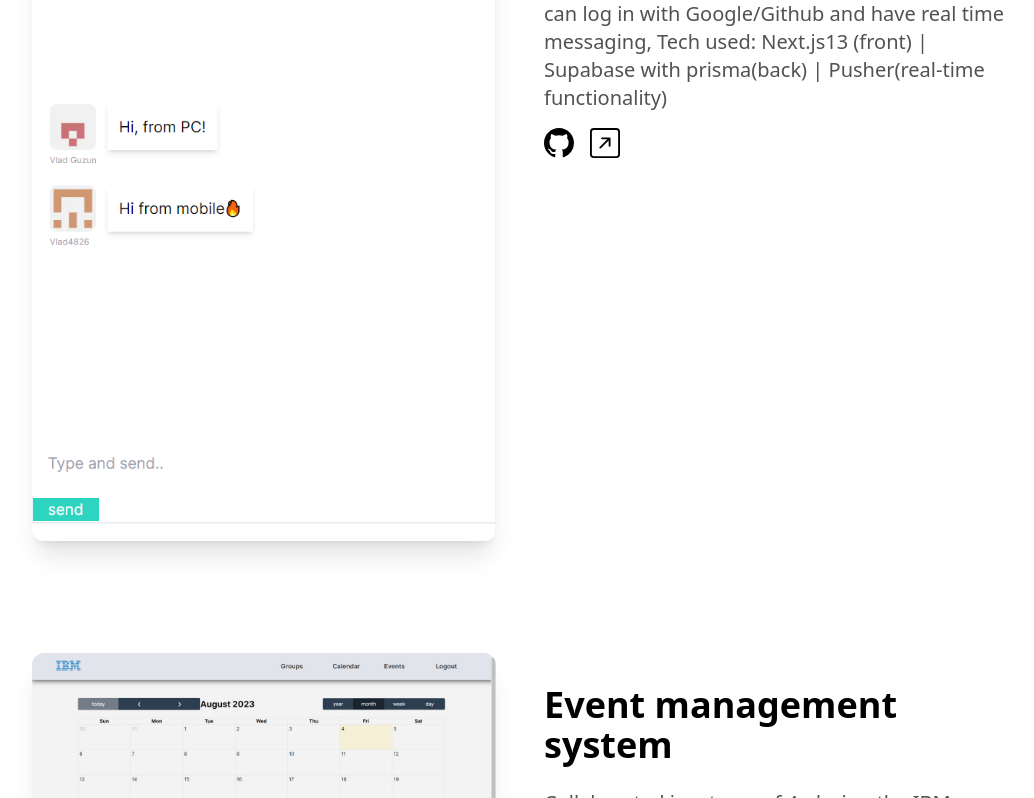
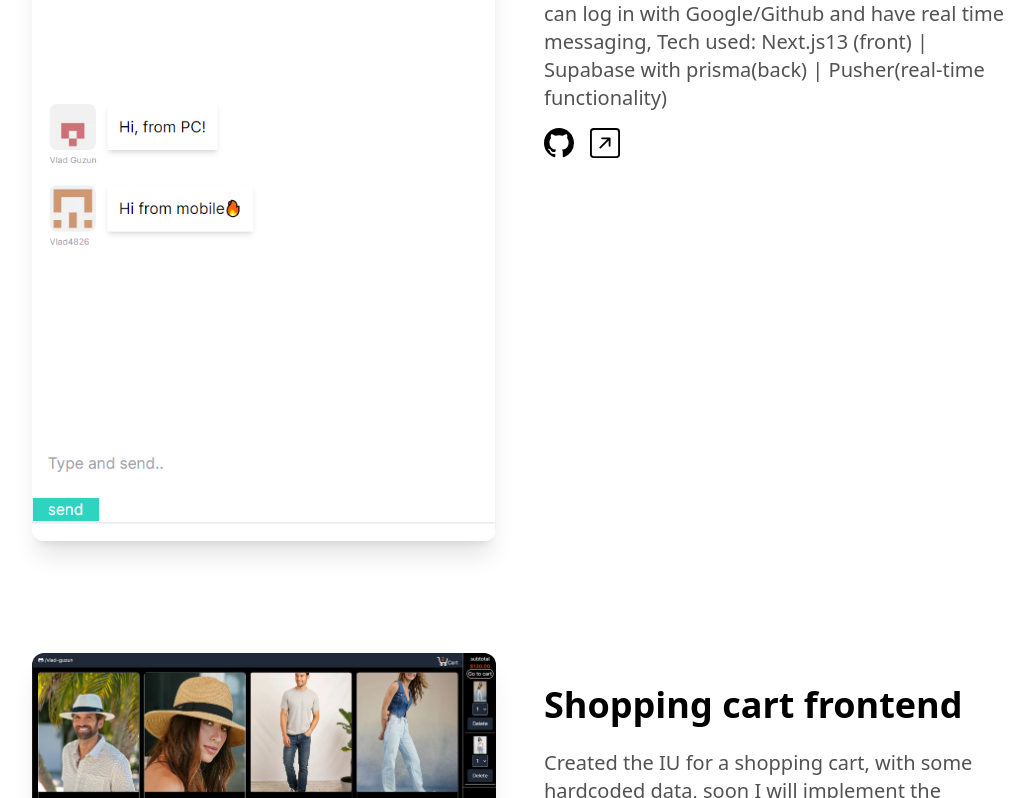
Before and after one commit to vlad-guzun/Portfolio, a Next.js app: page / in a window 1280 px wide. Shown: the part 2002-2800 px from the top of the page, without its empty margins (120-1154 px from the left). Built offline with nearby package versions, Linux system fonts and the light colour scheme.

Commit message:
added shopping cart proj

```diff
--- a/components/ProjectsSection.tsx
+++ b/components/ProjectsSection.tsx
@@ -12,6 +12,14 @@ const projects = [
     image: "/REAL-TIME-CONV.png",
     github: "https://github.com/vlad-guzun/WORKING-REAL-TIME-APP",
     link: "https://working-real-time-app.vercel.app/ ",
+  },
+  {
+    name: "Shopping cart frontend",
+    description:
+      "Created the IU for a shopping cart, with some hardcoded data, soon I will implement the backend(in node.js), Tech used till now: Next.js ",
+    image: "/shopping-cart.png",
+    github: "https://github.com/vlad-guzun/shopping-cart-fontend",
+    link: "https://shopping-cart-fontend.vercel.app/ ",
   },
   {
     name: "Event management system",
```
Also changed, not shown: public/shopping-cart.PNG (added).
